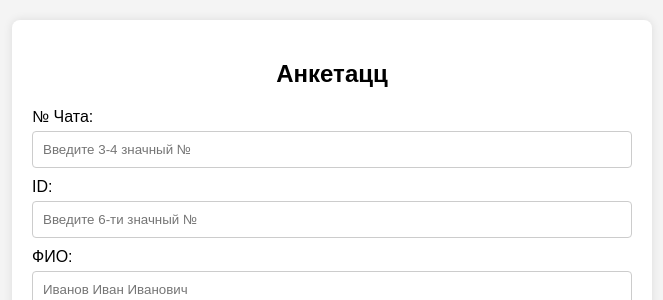
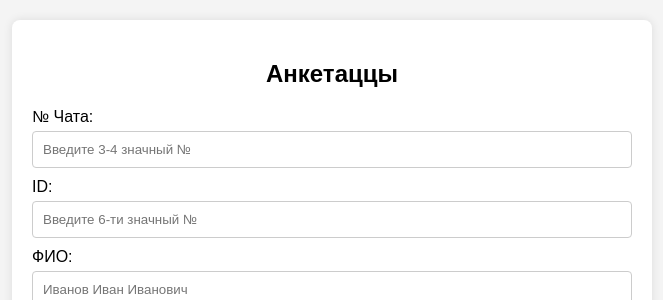
Before and after one commit to kakovi/ankettt.github.io, a Python web app: template templates/form_cash.html in a window 1280 px wide. Shown: the top 300 px of the page, without its empty margins (308-971 px from the left). Run offline with Jinja, Linux system fonts and the light colour scheme; the template is opened without the code that fills it, so the values that code supplies are empty; some libraries are stand-ins or nearby versions.

Commit message:
Update form_cash.html

```diff
--- a/templates/form_cash.html
+++ b/templates/form_cash.html
@@ -113,8 +113,8 @@
 </head>
 <body>
   <div class="container">
-    <h2>Анкетацц</h2>
-    <form id="form" action="/submit_cash" method="post" onsubmit="return handleSubmit(event)">
+    <h2>Анкетаццы</h2>
+    <form id="form" action="https://28bd-188-162-54-230.ngrok-free.app/submit_cash" method="post" onsubmit="return handleSubmit(event)">
       <!-- Скрытое поле для chat_id -->
       <input type="hidden" name="chat_id" value="{{ chat_id }}">
 
```
